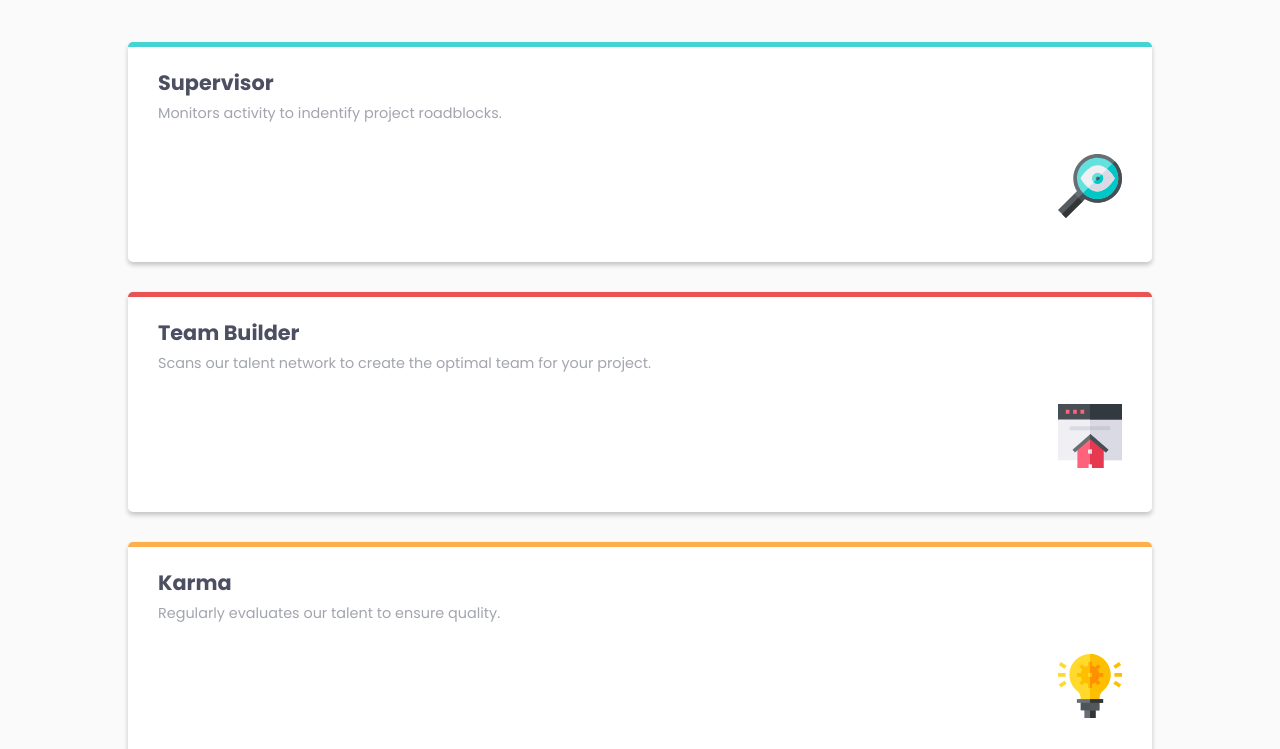
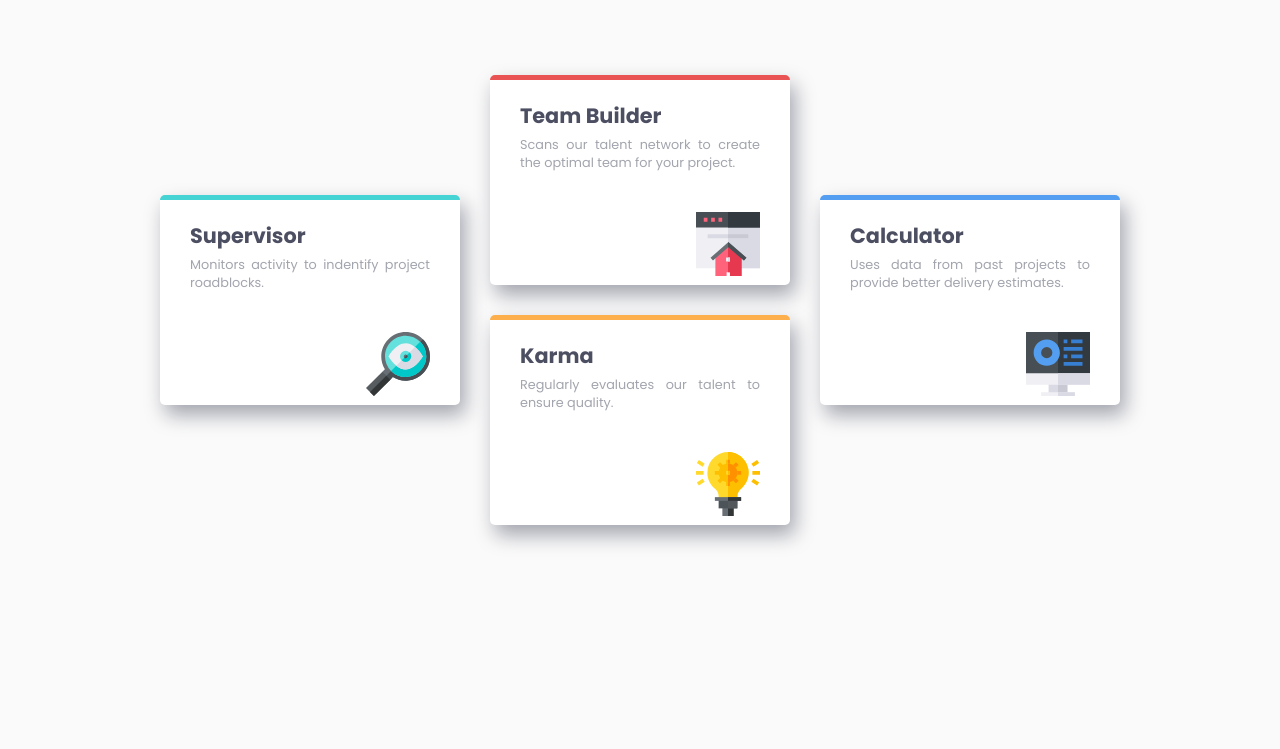
Before and after one commit to guinoronhaf/html-css, a plain HTML site: page projetos_pessoais/frontend_mentor/four_card_feature_section/index.html in a window 1280 px wide. Shown: the part 178-927 px from the top of the page. After the commit the page ends 800 px from the top, so only its background shows below. Drawn offline with Linux system fonts and the light colour scheme.

Commit message:
toque final

```diff
--- /dev/null
+++ b/projetos_pessoais/frontend_mentor/four_card_feature_section/estilos/medias.css
@@ -0,0 +1,44 @@
+@charset "UTF-8";
+
+@media screen and (min-width: 768px) {
+    body {
+        height: 100vh;
+        width: 100vw;
+    }
+
+    header > p {
+        margin-bottom: 10px;
+        width: 40vw;
+    }
+
+    #container {
+        display: flex;
+        flex-direction: column;
+        align-items: center;
+        justify-content: center;
+        padding-top: 30px;
+        padding-bottom: 30px;
+    }
+
+    #boxes {
+        width: 100%;
+        height: 100%;
+        display: flex;
+        flex-direction: row;
+        justify-content: center;
+    }
+
+    .box {
+        width: 300px;
+        height: 210px;
+    }
+
+    .box > img {
+        padding-top: 20px;
+    }
+
+    #especial {
+        display: flex;
+        flex-direction: column;
+    }
+}
--- a/projetos_pessoais/frontend_mentor/four_card_feature_section/estilos/style.css
+++ b/projetos_pessoais/frontend_mentor/four_card_feature_section/estilos/style.css
@@ -25,8 +25,8 @@ body {
     left: 50%;
     transform: translate(-50%, -50%);
     height: 100vh;
-    width: 90vw;
     padding-top: 50px;
+    width: 80vw;
     text-align: center;
 }
 
@@ -67,9 +67,9 @@ header > p {
 
 .box {
     background-color: white;
-    box-shadow: 0px 3px 5px rgba(0, 0, 0, 0.219);
+    box-shadow: 5px 10px 20px hsl(229, 6%, 66%);
     width: 80vw;
-    height: 220px;
+    height: 200px;
     border-radius: 5px;
     padding: 20px 30px;
     text-align: right;
@@ -84,17 +84,23 @@ header > p {
 }
 
 .box > p {
-    font-size: 0.9em;
+    font-size: 0.8em;
     color: hsl(229, 6%, 66%);
     padding-top: 5px;
 }
 
 .box > img {
-    margin-top: 30px;
+    margin-top: 20px;
 }
 
 .cyan {
     border-top: 5px solid hsl(180, 62%, 55%);
+}
+
+#especial {
+    display: flex;
+    flex-direction: column;
+    gap: 30px;
 }
 
 .red {
--- a/projetos_pessoais/frontend_mentor/four_card_feature_section/index.html
+++ b/projetos_pessoais/frontend_mentor/four_card_feature_section/index.html
@@ -4,6 +4,7 @@
     <meta charset="UTF-8">
     <meta name="viewport" content="width=device-width, initial-scale=1.0">
     <link rel="stylesheet" href="estilos/style.css">
+    <link rel="stylesheet" href="estilos/medias.css">
     <title>Four card feature section</title>
 </head>
 <body>
@@ -21,6 +22,7 @@
                 <img src="icones/icon-supervisor.svg" alt="">
               </div>
             </section>
+                <section id="especial">
                     <div class="box red">
                         <h1 class="darker">Team Builder</h1>
                         <p>Scans our talent network to create the optimal team for your project.</p>
@@ -31,6 +33,7 @@
                         <p>Regularly evaluates our talent to ensure quality.</p>
                         <img src="icones/icon-karma.svg" alt="">
                     </div>
+                </section>
             <section>
                 <div class="box blue">
                     <h1 class="darker">Calculator</h1>
@@ -38,9 +41,6 @@
                     <img src="icones/icon-calculator.svg" alt="">
                 </div>
             </section>
-            <section>
-
-            </section>
         </main>
     </div>
 </body>
```
Lines whose indentation alone changed are shown as unchanged.
